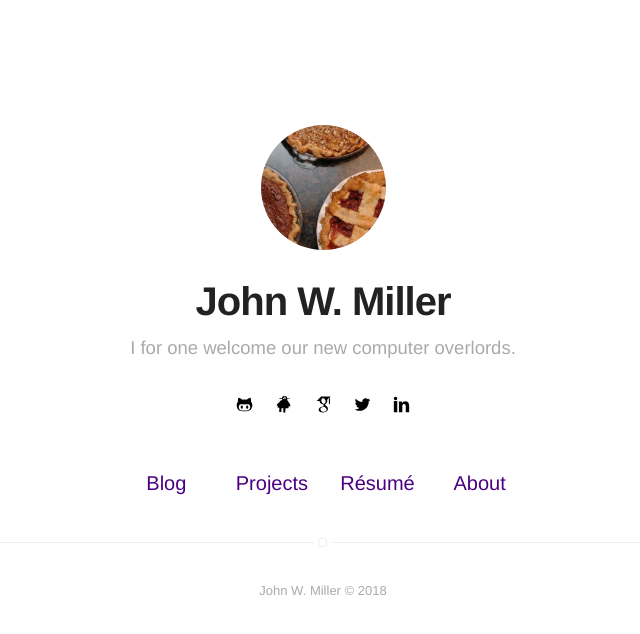
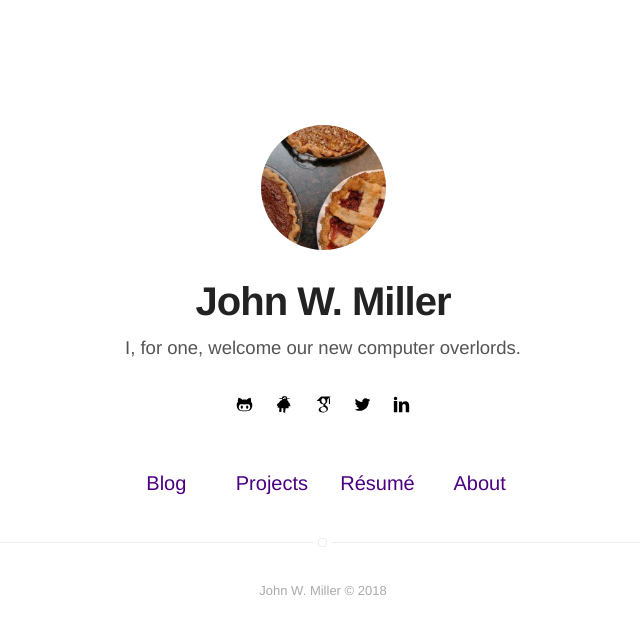
Before and after one commit to johnwmillr/johnwmillr.github.io, a Jekyll site: the page built from index.html, in a window 1280 px wide. Shown: the top 634 px of the page, without its empty margins (317-957 px from the left). Built offline with Jekyll 4.4.1, drawn with Linux system fonts in a browser that asks for light colours.

Commit message:
Make description text on Home higher contrast

````diff
--- a/_config.yml
+++ b/_config.yml
@@ -1,6 +1,6 @@
 # main text of home
 name: John W. Miller
-bio: I for one welcome our new computer overlords.
+bio: I, for one, welcome our new computer overlords.
 
 # twitter summary info
 description: John's website.
--- a/_posts/2017-07-01-emg-audio-amplifier.markdown
+++ b/_posts/2017-07-01-emg-audio-amplifier.markdown
@@ -22,6 +22,6 @@ A couple days after posting my Instructable, I found out it had been [featured o
 From their article:
 > This isn’t the first EMG rig we’ve seen, but John does a nice job of explaining why such a special amplifier is used and how it works. He also provides a lot of pointers to more detailed information, including a paper that covers the safety aspects of hooking yourself — or anyone — up to electronics.
 
-How kind of them! I'm glad they appreciated my two passions: explaining complicated concepts and promoting safety. :smiley:
+How kind of them! :smiley:
 
 Head over to my [Instructables profile](https://www.instructables.com/member/johnwmillr/) to see some of the other projects I've worked on.
--- a/_posts/2017-08-21-scraping-genius-lyrics.markdown
+++ b/_posts/2017-08-21-scraping-genius-lyrics.markdown
@@ -154,7 +154,7 @@ As the crowd watches his every..."
 ```
 
 ## *LyricsGenius* ##
-I decided to write a python wrapper for the Genius API to make it a bit easier to grab data from the database. The easiest way to get started with the package is to install it via [PyPI](https://pypi.python.org/pypi/lyricsgenius) using `pip`:
+I decided to write a python wrapper for the Genius API to make it a bit easier to grab data from the database. The easiest way to get started with the package is to install it via [PyPI](https://pypi.org/project/lyricsgenius/) using `pip`:
 
 `$pip install lyricsgenius`
 
--- a/_sass/base/variables.sass
+++ b/_sass/base/variables.sass
@@ -4,6 +4,7 @@ $fontMonospace: "Consolas", Liberation Mono, Menlo, Courier, monospace
 $alpha: #666
 $beta: #222
 $gama: #aaa
+$betterContrast: #545454
 $delta: #4b0082
 $epsilon: #ededed
 
--- a/_sass/components/header.sass
+++ b/_sass/components/header.sass
@@ -25,7 +25,7 @@
         font-size: 1.85rem
         font-weight: 300
         font-style: normal
-        color: $gama
+        color: $betterContrast
         width: 70%
         margin: 0 auto 30px
 
````
Also changed, not shown: _posts/2018-02-07-trucks-and-beer.markdown (line endings or trailing spaces).
